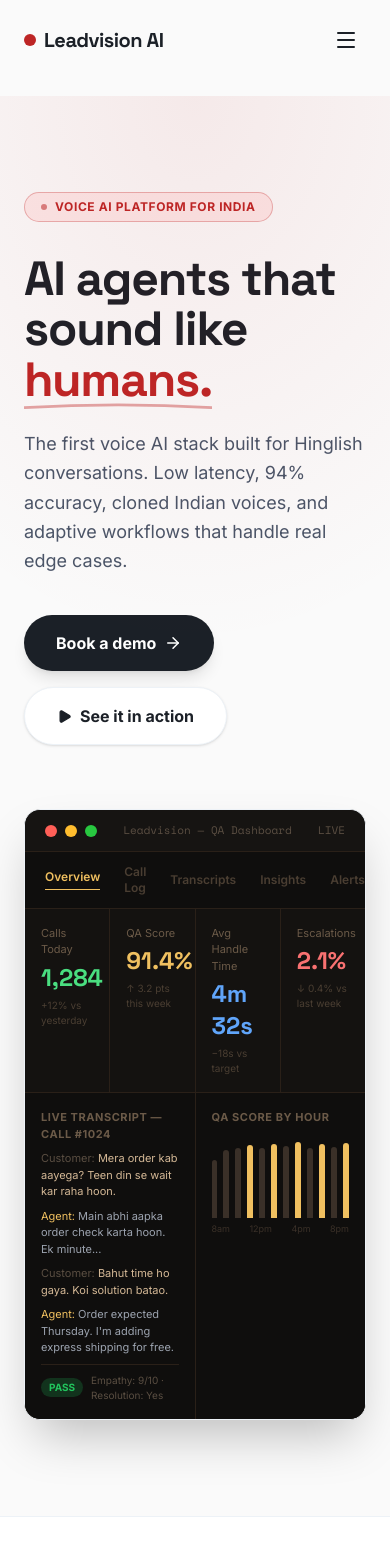
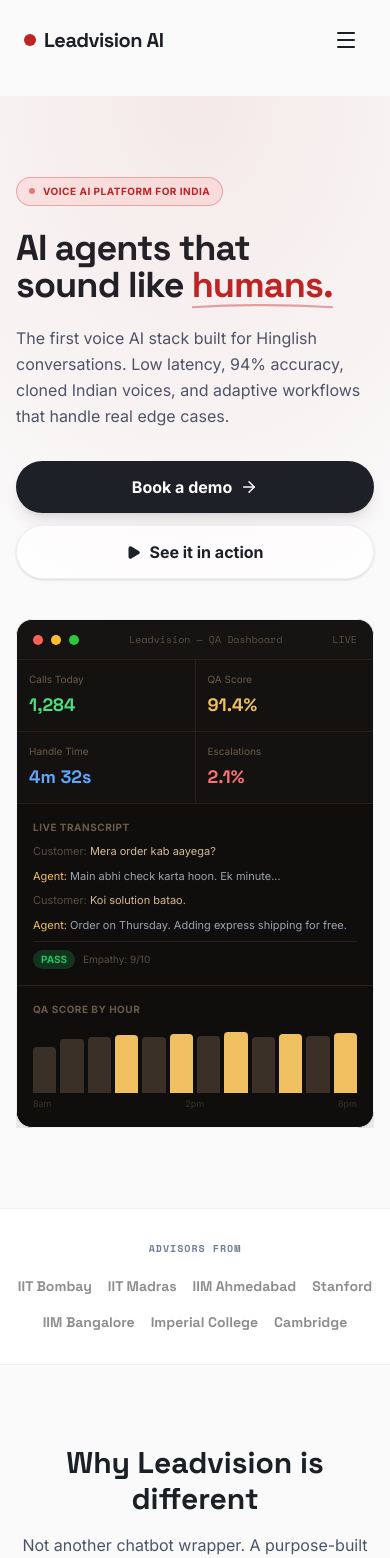
Before and after one commit to justcreate-shaurya/LeadVision-Website, a Next.js app: page / in a window 390 px wide. Shown: the top 1558 px of the page. Built offline with nearby package versions, Linux system fonts and the light colour scheme.

Commit message:
Fix: comprehensive mobile responsiveness — responsive mockups, fluid typography, no horizontal overflow

```diff
--- a/src/app/globals.css
+++ b/src/app/globals.css
@@ -40,6 +40,10 @@
   --font-mono: var(--font-space-mono), monospace;
 }
 
+html, body {
+  overflow-x: hidden;
+}
+
 body {
   background-color: var(--bg);
   color: var(--ink);
--- a/src/app/page.tsx
+++ b/src/app/page.tsx
@@ -22,56 +22,53 @@
 function DashboardMockup() {
   return (
     <div className="relative w-full rounded-2xl overflow-hidden shadow-2xl border border-slate-line bg-[#0f0e0d]">
-      <div className="flex items-center justify-between px-5 py-3 border-b border-[#2a2018] bg-[#161412]">
+      <div className="flex items-center justify-between px-4 py-3 border-b border-[#2a2018] bg-[#161412]">
         <div className="flex items-center gap-2">
-          <div className="w-3 h-3 rounded-full bg-[#ff5f57]" />
-          <div className="w-3 h-3 rounded-full bg-[#ffbd2e]" />
-          <div className="w-3 h-3 rounded-full bg-[#28c840]" />
+          <div className="w-2.5 h-2.5 rounded-full bg-[#ff5f57]" />
+          <div className="w-2.5 h-2.5 rounded-full bg-[#ffbd2e]" />
+          <div className="w-2.5 h-2.5 rounded-full bg-[#28c840]" />
         </div>
-        <span className="font-mono text-[11px] text-[#5a4e42]">Leadvision — QA Dashboard</span>
-        <span className="font-mono text-[11px] text-[#5a4e42]">LIVE</span>
+        <span className="font-mono text-[10px] text-[#5a4e42]">Leadvision — QA Dashboard</span>
+        <span className="font-mono text-[10px] text-[#5a4e42]">LIVE</span>
       </div>
-      <div className="flex items-center gap-6 px-5 py-3 border-b border-[#2a2018]">
-        {["Overview", "Call Log", "Transcripts", "Insights", "Alerts"].map((t, i) => (
-          <span key={t} className={`text-xs font-semibold ${i === 0 ? "text-[#f0c060] border-b border-[#f0c060] pb-1" : "text-[#4a3e32]"}`}>{t}</span>
-        ))}
-      </div>
-      <div className="grid grid-cols-4 gap-px bg-[#2a2018] border-b border-[#2a2018]">
+      {/* 2-col on mobile, 4-col on sm+ */}
+      <div className="grid grid-cols-2 sm:grid-cols-4 gap-px bg-[#2a2018] border-b border-[#2a2018]">
         {[
           { label: "Calls Today", value: "1,284", sub: "+12% vs yesterday", color: "#4ade80" },
           { label: "QA Score", value: "91.4%", sub: "↑ 3.2 pts this week", color: "#f0c060" },
-          { label: "Avg Handle Time", value: "4m 32s", sub: "−18s vs target", color: "#60a5fa" },
+          { label: "Handle Time", value: "4m 32s", sub: "−18s vs target", color: "#60a5fa" },
           { label: "Escalations", value: "2.1%", sub: "↓ 0.4% vs last week", color: "#f87171" },
         ].map(s => (
-          <div key={s.label} className="bg-[#141210] px-4 py-4">
-            <div className="text-[11px] text-[#6b5a48] mb-1">{s.label}</div>
-            <div className="text-2xl font-bold font-display" style={{ color: s.color }}>{s.value}</div>
-            <div className="text-[10px] text-[#4a3e32] mt-1">{s.sub}</div>
+          <div key={s.label} className="bg-[#141210] px-3 py-3">
+            <div className="text-[10px] text-[#6b5a48] mb-1 truncate">{s.label}</div>
+            <div className="text-lg font-bold font-display" style={{ color: s.color }}>{s.value}</div>
+            <div className="text-[9px] text-[#4a3e32] mt-0.5 hidden sm:block">{s.sub}</div>
           </div>
         ))}
       </div>
-      <div className="grid grid-cols-2 gap-px bg-[#2a2018]">
+      {/* Stack vertically on mobile */}
+      <div className="grid grid-cols-1 sm:grid-cols-2 gap-px bg-[#2a2018]">
         <div className="bg-[#0f0e0d] p-4 space-y-2">
-          <div className="text-[11px] font-bold text-[#6b5a48] uppercase tracking-wider mb-2">Live Transcript — Call #1024</div>
+          <div className="text-[10px] font-bold text-[#6b5a48] uppercase tracking-wider mb-2">Live Transcript</div>
           <div className="flex flex-col gap-2 text-[11px]">
-            <div><span className="text-[#5a4e42]">Customer: </span><span className="text-[#d4b896]">Mera order kab aayega? Teen din se wait kar raha hoon.</span></div>
-            <div><span className="text-[#f0c060]">Agent: </span><span className="text-[#9ca3af]">Main abhi aapka order check karta hoon. Ek minute...</span></div>
-            <div><span className="text-[#5a4e42]">Customer: </span><span className="text-[#d4b896]">Bahut time ho gaya. Koi solution batao.</span></div>
-            <div><span className="text-[#f0c060]">Agent: </span><span className="text-[#9ca3af]">Order expected Thursday. I'm adding express shipping for free.</span></div>
+            <div><span className="text-[#5a4e42]">Customer: </span><span className="text-[#d4b896]">Mera order kab aayega?</span></div>
+            <div><span className="text-[#f0c060]">Agent: </span><span className="text-[#9ca3af]">Main abhi check karta hoon. Ek minute...</span></div>
+            <div><span className="text-[#5a4e42]">Customer: </span><span className="text-[#d4b896]">Koi solution batao.</span></div>
+            <div><span className="text-[#f0c060]">Agent: </span><span className="text-[#9ca3af]">Order on Thursday. Adding express shipping for free.</span></div>
           </div>
           <div className="flex items-center gap-2 mt-2 pt-2 border-t border-[#2a2018]">
             <span className="bg-[#22c55e]/20 text-[#22c55e] text-[10px] px-2 py-0.5 rounded-full font-bold">PASS</span>
-            <span className="text-[10px] text-[#5a4e42]">Empathy: 9/10 · Resolution: Yes</span>
+            <span className="text-[10px] text-[#5a4e42]">Empathy: 9/10</span>
           </div>
         </div>
         <div className="bg-[#0f0e0d] p-4">
-          <div className="text-[11px] font-bold text-[#6b5a48] uppercase tracking-wider mb-3">QA Score by Hour</div>
-          <div className="flex items-end gap-1.5 h-20">
+          <div className="text-[10px] font-bold text-[#6b5a48] uppercase tracking-wider mb-3">QA Score by Hour</div>
+          <div className="flex items-end gap-1 h-16">
             {[72, 85, 88, 91, 87, 93, 90, 95, 88, 92, 89, 94].map((v, i) => (
               <div key={i} className="flex-1 rounded-t-sm" style={{ height: `${v}%`, background: v > 90 ? "#f0c060" : "#3a3028" }} />
             ))}
           </div>
-          <div className="flex justify-between text-[9px] text-[#3a3028] mt-1"><span>8am</span><span>12pm</span><span>4pm</span><span>8pm</span></div>
+          <div className="flex justify-between text-[9px] text-[#3a3028] mt-1"><span>8am</span><span>2pm</span><span>8pm</span></div>
         </div>
       </div>
     </div>
@@ -149,18 +146,18 @@
     <div className="flex flex-col min-h-screen overflow-hidden">
 
       {/* HERO */}
-      <section className="relative py-24 md:py-40 overflow-hidden bg-background">
+      <section className="relative py-20 md:py-40 overflow-hidden bg-background">
         <div className="absolute top-0 left-1/2 -translate-x-1/2 w-[900px] h-[600px] bg-[radial-gradient(ellipse_at_top,_rgba(189,37,37,0.08)_0%,_transparent_65%)] pointer-events-none" />
 
-        <div className="max-w-7xl mx-auto px-6">
-          <div className="grid grid-cols-1 lg:grid-cols-2 gap-16 items-center">
+        <div className="max-w-7xl mx-auto px-4 sm:px-6">
+          <div className="grid grid-cols-1 lg:grid-cols-2 gap-10 lg:gap-16 items-center">
             <motion.div initial="hidden" animate="visible" variants={stagger}>
-              <motion.div variants={fadeUp} className="inline-flex items-center gap-2 px-4 py-1.5 rounded-full border border-red/30 bg-red-light text-red text-xs font-bold tracking-wider uppercase mb-8">
+              <motion.div variants={fadeUp} className="inline-flex items-center gap-2 px-3 py-1.5 rounded-full border border-red/30 bg-red-light text-red text-[10px] font-bold tracking-wider uppercase mb-6">
                 <span className="w-1.5 h-1.5 rounded-full bg-red animate-pulse" />
                 Voice AI Platform for India
               </motion.div>
 
-              <motion.h1 variants={fadeUp} className="text-5xl md:text-7xl font-display font-bold leading-[1.05] tracking-tight mb-6 text-ink">
+              <motion.h1 variants={fadeUp} className="text-4xl sm:text-5xl md:text-7xl font-display font-bold leading-[1.05] tracking-tight mb-5 text-ink">
                 AI agents that<br />sound like <span className="relative inline-block">
                   <span className="text-red">humans.</span>
                   <svg className="absolute -bottom-1 left-0 w-full" viewBox="0 0 200 8" preserveAspectRatio="none">
@@ -169,21 +166,21 @@
                 </span>
               </motion.h1>
 
-              <motion.p variants={fadeUp} className="text-lg md:text-xl text-ink-soft leading-relaxed mb-10 max-w-xl">
+              <motion.p variants={fadeUp} className="text-base md:text-xl text-ink-soft leading-relaxed mb-8 max-w-xl">
                 The first voice AI stack built for Hinglish conversations. Low latency, 94% accuracy, cloned Indian voices, and adaptive workflows that handle real edge cases.
               </motion.p>
 
-              <motion.div variants={fadeUp} className="flex flex-wrap gap-4">
-                <Link href="/book-a-demo" className="bg-ink text-white px-8 py-4 rounded-full font-bold flex items-center gap-2 hover:bg-red transition-all shadow-lg group">
+              <motion.div variants={fadeUp} className="flex flex-col sm:flex-row gap-3">
+                <Link href="/book-a-demo" className="bg-ink text-white px-7 py-3.5 rounded-full font-bold flex items-center justify-center gap-2 hover:bg-red transition-all shadow-lg group">
                   Book a demo <ArrowRight size={18} className="group-hover:translate-x-1 transition-transform" />
                 </Link>
-                <Link href="#products" className="bg-white border border-slate-line text-ink px-8 py-4 rounded-full font-bold flex items-center gap-2 hover:border-red hover:text-red transition-all shadow-sm">
+                <Link href="#products" className="bg-white border border-slate-line text-ink px-7 py-3.5 rounded-full font-bold flex items-center justify-center gap-2 hover:border-red hover:text-red transition-all shadow-sm">
                   <Play size={15} className="fill-current" /> See it in action
                 </Link>
               </motion.div>
             </motion.div>
 
-            <motion.div initial={{ opacity: 0, x: 60 }} animate={{ opacity: 1, x: 0 }} transition={{ duration: 0.9, delay: 0.2 }}>
+            <motion.div initial={{ opacity: 0, y: 30 }} animate={{ opacity: 1, y: 0 }} transition={{ duration: 0.9, delay: 0.3 }} className="w-full overflow-hidden">
               <DashboardMockup />
             </motion.div>
           </div>
@@ -191,23 +188,23 @@
       </section>
 
       {/* ADVISORS STRIP */}
-      <section className="border-y border-slate-line bg-white py-10 overflow-hidden">
-        <div className="max-w-7xl mx-auto px-6 flex flex-col sm:flex-row items-center gap-8 sm:gap-12">
-          <span className="font-mono text-xs font-bold text-ink-faint tracking-widest uppercase whitespace-nowrap">Advisors from</span>
-          <div className="flex flex-wrap justify-center sm:justify-start gap-8 md:gap-12 opacity-50 grayscale">
+      <section className="border-y border-slate-line bg-white py-8 overflow-hidden">
+        <div className="max-w-7xl mx-auto px-4 sm:px-6">
+          <p className="font-mono text-[10px] font-bold text-ink-faint tracking-widest uppercase text-center mb-5">Advisors from</p>
+          <div className="flex flex-wrap justify-center gap-4 sm:gap-8 md:gap-12 opacity-50 grayscale">
             {["IIT Bombay", "IIT Madras", "IIM Ahmedabad", "Stanford", "IIM Bangalore", "Imperial College", "Cambridge"].map(name => (
-              <span key={name} className="font-display font-bold text-base text-ink">{name}</span>
+              <span key={name} className="font-display font-bold text-sm sm:text-base text-ink">{name}</span>
             ))}
           </div>
         </div>
       </section>
 
       {/* BENEFITS GRID */}
-      <section className="py-32 bg-background">
-        <div className="max-w-7xl mx-auto px-6">
-          <motion.div initial="hidden" whileInView="visible" viewport={{ once: true, margin: "-80px" }} variants={fadeUp} className="text-center mb-20">
-            <h2 className="text-4xl md:text-5xl font-display font-bold mb-4 text-ink">Why Leadvision is different</h2>
-            <p className="text-lg text-ink-soft max-w-2xl mx-auto">Not another chatbot wrapper. A purpose-built voice AI stack for the hardest problems in Indian customer operations.</p>
+      <section className="py-20 md:py-32 bg-background">
+        <div className="max-w-7xl mx-auto px-4 sm:px-6">
+          <motion.div initial="hidden" whileInView="visible" viewport={{ once: true, margin: "-80px" }} variants={fadeUp} className="text-center mb-12 md:mb-20">
+            <h2 className="text-3xl md:text-5xl font-display font-bold mb-4 text-ink">Why Leadvision is different</h2>
+            <p className="text-base md:text-lg text-ink-soft max-w-2xl mx-auto">Not another chatbot wrapper. A purpose-built voice AI stack for the hardest problems in Indian customer operations.</p>
           </motion.div>
 
           <div className="grid grid-cols-1 md:grid-cols-2 lg:grid-cols-3 gap-6">
@@ -242,11 +239,11 @@
       </section>
 
       {/* PRODUCT STACK */}
-      <section id="products" className="py-32 bg-white border-t border-slate-line">
-        <div className="max-w-7xl mx-auto px-6">
-          <motion.div initial="hidden" whileInView="visible" viewport={{ once: true }} variants={fadeUp} className="text-center mb-20">
-            <h2 className="text-4xl md:text-5xl font-display font-bold mb-4 text-ink">Five products, one stack</h2>
-            <p className="text-lg text-ink-soft max-w-2xl mx-auto">Everything you need to automate, analyze, and understand voice at scale.</p>
+      <section id="products" className="py-20 md:py-32 bg-white border-t border-slate-line">
+        <div className="max-w-7xl mx-auto px-4 sm:px-6">
+          <motion.div initial="hidden" whileInView="visible" viewport={{ once: true }} variants={fadeUp} className="text-center mb-12 md:mb-20">
+            <h2 className="text-3xl md:text-5xl font-display font-bold mb-4 text-ink">Five products, one stack</h2>
+            <p className="text-base md:text-lg text-ink-soft max-w-2xl mx-auto">Everything you need to automate, analyze, and understand voice at scale.</p>
           </motion.div>
           <div className="grid grid-cols-1 md:grid-cols-3 gap-6">
             <GradientCard gradient="bg-gradient-to-br from-red to-red-hover" icon={Phone} title="Voice AI Agent" items={["Outbound & inbound calls", "Hinglish native", "Adaptive workflow engine", "Human handoff"]} />
@@ -261,15 +258,15 @@
       </section>
 
       {/* SPLIT: INSIGHTS DASHBOARD */}
-      <section className="py-32 bg-background">
-        <div className="max-w-7xl mx-auto px-6">
-          <div className="grid grid-cols-1 lg:grid-cols-2 gap-20 items-center">
+      <section className="py-20 md:py-32 bg-background">
+        <div className="max-w-7xl mx-auto px-4 sm:px-6">
+          <div className="grid grid-cols-1 lg:grid-cols-2 gap-10 lg:gap-20 items-center">
             <motion.div initial="hidden" whileInView="visible" viewport={{ once: true }} variants={stagger}>
-              <motion.div variants={fadeUp} className="inline-flex items-center gap-2 text-xs font-bold font-mono text-red tracking-wider uppercase mb-6">
+              <motion.div variants={fadeUp} className="inline-flex items-center gap-2 text-xs font-bold font-mono text-red tracking-wider uppercase mb-5">
                 <Activity size={14} /> Consumer Insights
               </motion.div>
-              <motion.h2 variants={fadeUp} className="text-4xl md:text-5xl font-display font-bold mb-6 text-ink">Understand why customers call before they hang up.</motion.h2>
-              <motion.p variants={fadeUp} className="text-lg text-ink-soft leading-relaxed mb-10">
+              <motion.h2 variants={fadeUp} className="text-3xl md:text-5xl font-display font-bold mb-5 text-ink">Understand why customers call before they hang up.</motion.h2>
+              <motion.p variants={fadeUp} className="text-base md:text-lg text-ink-soft leading-relaxed mb-8">
                 Real-time alerts tell your team when a new objection spikes, a competitor is being mentioned, or a script change is working. No dashboards to build. Just answers.
               </motion.p>
               <motion.div variants={stagger} className="space-y-4">
@@ -287,7 +284,7 @@
                 ))}
               </motion.div>
             </motion.div>
-            <motion.div initial={{ opacity: 0, x: 40 }} whileInView={{ opacity: 1, x: 0 }} viewport={{ once: true }} transition={{ duration: 0.8 }}>
+            <motion.div initial={{ opacity: 0, y: 30 }} whileInView={{ opacity: 1, y: 0 }} viewport={{ once: true }} transition={{ duration: 0.8 }} className="w-full overflow-hidden">
               <InsightsMockup />
             </motion.div>
           </div>
@@ -295,21 +292,21 @@
       </section>
 
       {/* STATS BAND */}
-      <section className="py-20 bg-white border-y border-slate-line">
-        <div className="max-w-7xl mx-auto px-6">
-          <div className="grid grid-cols-2 md:grid-cols-4 gap-6">
+      <section className="py-14 md:py-20 bg-white border-y border-slate-line">
+        <div className="max-w-7xl mx-auto px-4 sm:px-6">
+          <div className="grid grid-cols-2 md:grid-cols-4 gap-4">
             {[
               { value: "<500ms", label: "Response latency", icon: Zap },
               { value: "94%", label: "STT accuracy", icon: Target },
               { value: "45min", label: "Long call support", icon: Clock },
               { value: "100%", label: "Calls QA-scored", icon: BarChart3 },
             ].map(({ value, label, icon: Icon }) => (
-              <div key={label} className="bg-background border border-slate-line p-8 rounded-2xl flex flex-col items-center text-center hover:-translate-y-1 transition-transform">
-                <div className="w-12 h-12 rounded-xl bg-red-light text-red flex items-center justify-center mb-4">
-                  <Icon size={22} />
+              <div key={label} className="bg-background border border-slate-line p-5 md:p-8 rounded-2xl flex flex-col items-center text-center hover:-translate-y-1 transition-transform">
+                <div className="w-10 h-10 md:w-12 md:h-12 rounded-xl bg-red-light text-red flex items-center justify-center mb-3">
+                  <Icon size={20} />
                 </div>
-                <div className="text-4xl font-display font-bold mb-2 text-ink">{value}</div>
-                <div className="text-sm text-ink-faint font-medium uppercase tracking-wide">{label}</div>
+                <div className="text-2xl md:text-4xl font-display font-bold mb-1 text-ink">{value}</div>
+                <div className="text-[10px] md:text-sm text-ink-faint font-medium uppercase tracking-wide">{label}</div>
               </div>
             ))}
           </div>
@@ -317,36 +314,36 @@
       </section>
 
       {/* TRAYA CASE STUDY */}
-      <section className="py-32 bg-background">
-        <div className="max-w-7xl mx-auto px-6">
+      <section className="py-20 md:py-32 bg-background">
+        <div className="max-w-7xl mx-auto px-4 sm:px-6">
           <motion.div initial="hidden" whileInView="visible" viewport={{ once: true }} variants={fadeUp}
-            className="relative overflow-hidden bg-ink rounded-[2.5rem] p-12 md:p-20">
+            className="relative overflow-hidden bg-ink rounded-3xl md:rounded-[2.5rem] p-8 md:p-16 lg:p-20">
             <div className="absolute -top-40 -right-40 w-96 h-96 bg-red/20 rounded-full blur-[120px] pointer-events-none" />
             <div className="absolute -bottom-40 -left-40 w-96 h-96 bg-white/5 rounded-full blur-[120px] pointer-events-none" />
-            <div className="relative z-10 flex flex-col md:flex-row items-center gap-16">
+            <div className="relative z-10 flex flex-col lg:flex-row items-start lg:items-center gap-10 lg:gap-16">
               <div className="flex-1 text-white">
-                <div className="font-mono text-xs font-bold text-slate-dark tracking-widest uppercase mb-6 flex items-center gap-3">
+                <div className="font-mono text-xs font-bold text-slate-dark tracking-widest uppercase mb-5 flex items-center gap-3">
                   <span className="w-8 h-px bg-slate-dark" /> Flagship Customer
                 </div>
-                <h2 className="text-5xl md:text-7xl font-display font-bold mb-8">Traya<span className="text-red">.</span></h2>
-                <p className="text-slate-dark text-lg leading-relaxed mb-10 max-w-md">
+                <h2 className="text-5xl md:text-6xl lg:text-7xl font-display font-bold mb-6">Traya<span className="text-red">.</span></h2>
+                <p className="text-slate-dark text-base md:text-lg leading-relaxed mb-8 max-w-md">
                   Automating thousands of complex pre-sales and retention calls daily with Leadvision's Voice AI stack and QA analytics.
                 </p>
-                <div className="grid grid-cols-2 gap-4">
+                <div className="grid grid-cols-2 gap-3">
                   {[
                     { val: "3x", label: "Call volume increase" },
                     { val: "68%", label: "Cost reduction" },
                     { val: "91%", label: "QA score avg" },
                     { val: "100%", label: "Calls analyzed" },
                   ].map(s => (
-                    <div key={s.label} className="border border-white/10 rounded-2xl p-5 bg-white/5">
-                      <div className="text-3xl font-display font-bold text-white mb-1">{s.val}</div>
+                    <div key={s.label} className="border border-white/10 rounded-2xl p-4 md:p-5 bg-white/5">
+                      <div className="text-2xl md:text-3xl font-display font-bold text-white mb-1">{s.val}</div>
                       <div className="text-xs text-slate-dark">{s.label}</div>
                     </div>
                   ))}
                 </div>
               </div>
-              <div className="flex-1 w-full">
+              <div className="flex-1 w-full overflow-hidden">
                 <InsightsMockup />
               </div>
             </div>
@@ -383,13 +380,13 @@
       </section>
 
       {/* CTA */}
-      <section className="py-32 text-center bg-background">
-        <div className="max-w-3xl mx-auto px-6">
+      <section className="py-20 md:py-32 text-center bg-background">
+        <div className="max-w-3xl mx-auto px-4 sm:px-6">
           <motion.div initial="hidden" whileInView="visible" viewport={{ once: true }} variants={stagger}>
-            <motion.h2 variants={fadeUp} className="text-5xl md:text-6xl font-display font-bold mb-6 text-ink">Ready to hear the difference?</motion.h2>
-            <motion.p variants={fadeUp} className="text-xl text-ink-soft mb-12">Book a live demo and hear our AI agent handle a real call in Hinglish.</motion.p>
+            <motion.h2 variants={fadeUp} className="text-3xl md:text-5xl font-display font-bold mb-5 text-ink">Ready to hear the difference?</motion.h2>
+            <motion.p variants={fadeUp} className="text-base md:text-xl text-ink-soft mb-10">Book a live demo and hear our AI agent handle a real call in Hinglish.</motion.p>
             <motion.div variants={fadeUp}>
-              <Link href="/book-a-demo" className="inline-flex items-center gap-3 bg-red hover:bg-red-hover text-white px-12 py-5 rounded-full font-bold text-lg shadow-xl hover:shadow-red/20 hover:-translate-y-1 transition-all">
+              <Link href="/book-a-demo" className="inline-flex items-center gap-3 bg-red hover:bg-red-hover text-white px-8 md:px-12 py-4 md:py-5 rounded-full font-bold text-base md:text-lg shadow-xl hover:-translate-y-1 transition-all">
                 Book a live demo <ArrowRight size={20} />
               </Link>
             </motion.div>
```
